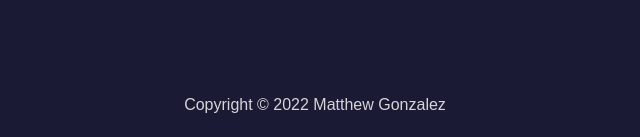
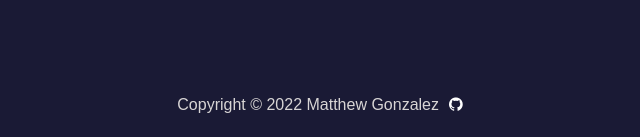
Before and after one commit to matt-gonz/rock_paper_scissors, a plain HTML site: page index.html in a window 1280 px wide. Shown: the part 660-797 px from the top of the page, 330-970 px from the left. Drawn offline with Linux system fonts and the light colour scheme.

Commit message:
Fix footer position & github icon

```diff
--- a/index.html
+++ b/index.html
@@ -5,6 +5,7 @@
         <title>Rock, Paper, Scissors</title>
         <link rel="stylesheet" href="style.css">
         <script src="script.js" defer></script>
+        <link rel='stylesheet' href='https://cdnjs.cloudflare.com/ajax/libs/font-awesome/4.7.0/css/font-awesome.min.css'>
     </head>
 
     <body>
@@ -49,7 +50,7 @@
               Matthew Gonzalez
             </p>
             <a href="https://github.com/matt-gonz" target="_blank">
-              <i class="fab fa-github"></i>
+              <i class="fa fa-github"></i>
             </a>
           </footer>
         <div class="modal" id="gameOverModal">
--- a/style.css
+++ b/style.css
@@ -76,7 +76,7 @@ body{
   }
 
 .footer{
-    position: absolute;
+    position: fixed;
     bottom: 0;
     left: 0;
     display: flex;
@@ -125,3 +125,7 @@ body{
 .modal.active{
     transform: translate(-50%, -50%) scale(1);
 }
+
+a{
+    color: white
+}
```
